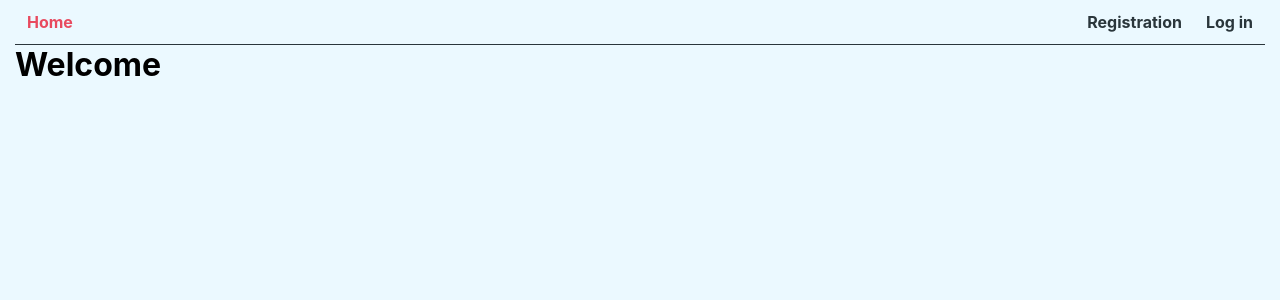
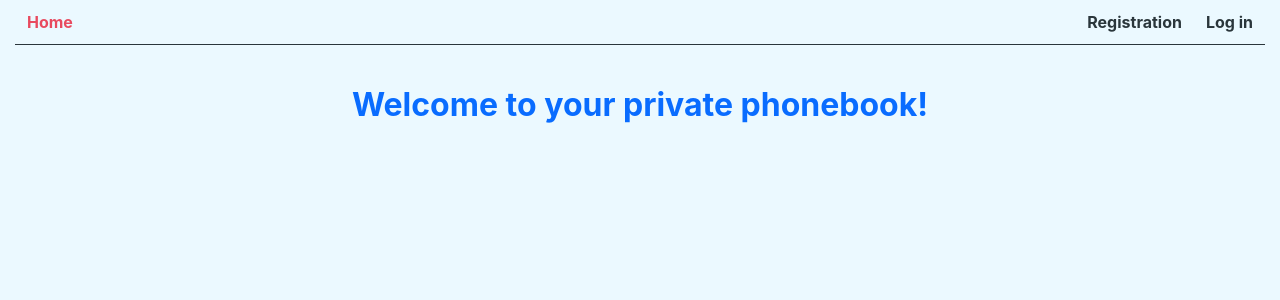
Before and after one commit to YuliaTsveleva/goit-react-hw-08-phonebook, a React (Create React App) app: page / in a window 1280 px wide. Shown: the top 300 px of the page. Built offline with nearby package versions, Linux system fonts and the light colour scheme.

Commit message:
refactoring homeview

```diff
--- /dev/null
+++ b/src/Components/Welcome/Welcome.js
@@ -0,0 +1,8 @@
+import React from 'react';
+import s from './Welcome.module.css';
+
+const Welcome = () => {
+  return <h1 className={s.Text}>Welcome to your private phonebook!</h1>;
+};
+
+export default Welcome;
--- /dev/null
+++ b/src/Components/Welcome/Welcome.module.css
@@ -0,0 +1,5 @@
+ .Text{
+     text-align: center;
+     margin-top:40px;
+     color: rgb(9, 108, 255);
+ }
--- /dev/null
+++ b/src/Components/Welcome/index.js
@@ -0,0 +1 @@
+export { default } from './Welcome';
--- a/src/views/ContactsView.js
+++ b/src/views/ContactsView.js
@@ -4,15 +4,11 @@ import ContactList from 'Components/ContactList';
 import Filter from 'Components/Filter';
 import EmptyText from 'Components/EmptyText';
 import { useSelector } from 'react-redux';
-// import { getContacts } from './Redux/phonebook/contacts-selectors';
-// import { getLoadingContactList } from './Redux/phonebook/contacts-selectors';
 import { selectors } from 'Redux/phonebook';
 
 export default function ContactsView() {
   const contactsLength = useSelector(selectors.getContacts).length;
   const loading = useSelector(selectors.getLoading);
-
-  // стили
 
   return (
     <div className="ContactsView" style={{ display: 'flex' }}>
--- a/src/views/HomeView.js
+++ b/src/views/HomeView.js
@@ -1,3 +1,5 @@
+import Welcome from '../Components/Welcome';
+
 export default function HomeView() {
-  return <h1>Welcome</h1>;
+  return <Welcome />;
 }
```
